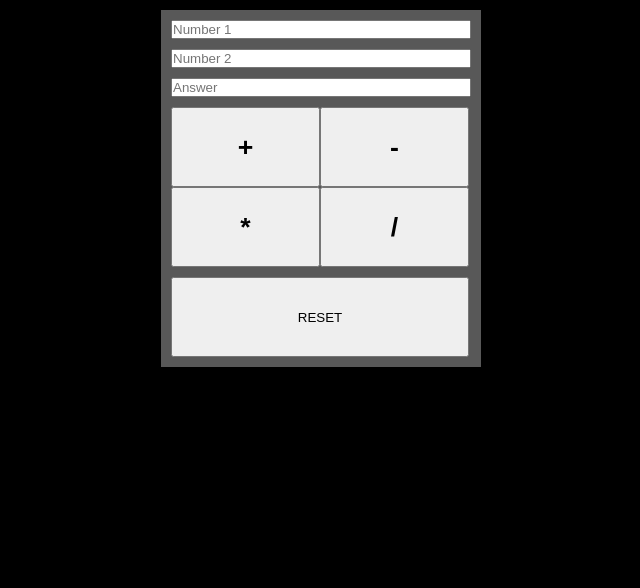
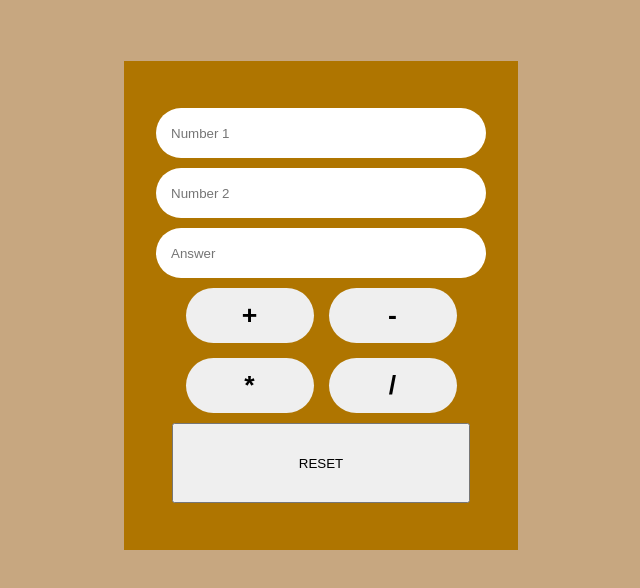
Before and after one commit to Codesamp-Rohan/Calculator, a plain HTML site: page index.html in a window 1280 px wide. Shown: the whole page, without its empty margins (319-959 px from the left). Drawn offline with Linux system fonts and the light colour scheme.

Commit message:
Add files via upload

```diff
--- a/style.css
+++ b/style.css
@@ -5,29 +5,48 @@
 body{
     display: flex;
     justify-content: center;
-    background-color: rgb(0, 0, 0);
+    background-color: #c7a780;
     color: white;
+}
+h1{
+
 }
 .calculator{
     width: 300px;
     height: auto;
-    display: grid;
+    display: flex;
     gap: 10px;
-    padding: 10px;
-    margin: 10px;
-    background-color: #585858;
+    padding: 47px;
+    margin: 61px;
+    background-color: #af7500;
+    flex-direction: column;
+    flex-wrap: wrap;
+    align-items: center;
+    align-content: center;
+    transition: 300ms;
 }
-#display{
-    width: 298px;
-    height: 55px;
+.calculator:hover{
+     box-shadow: 20px 20px 20px #877124;
+}
+.display{
+    width: 100%;
+    height: 20px;
+    border-radius: 40px;
+    padding: 15px;
+    border: 0px;
 }
 .mainlane{
     display: flex;
+    gap: 15px;
     flex-wrap: wrap;
+    justify-content: center;
+
 }
 .button{
-    width: 149px;
-    height: 80px;
+    width: 128px;
+    height: 55px;
+    border-radius: 183px;
+    border: 0px;
 }
 #reset{
     width: 298px;
```
